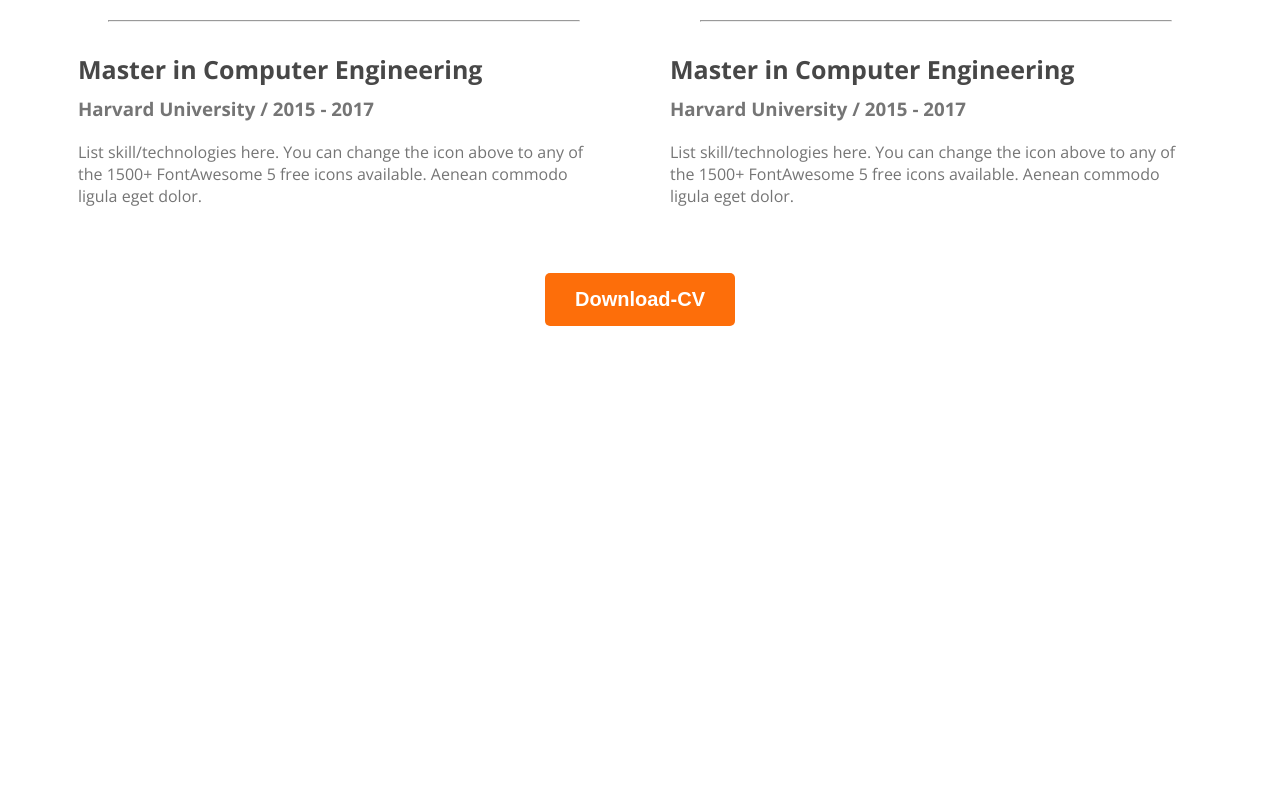
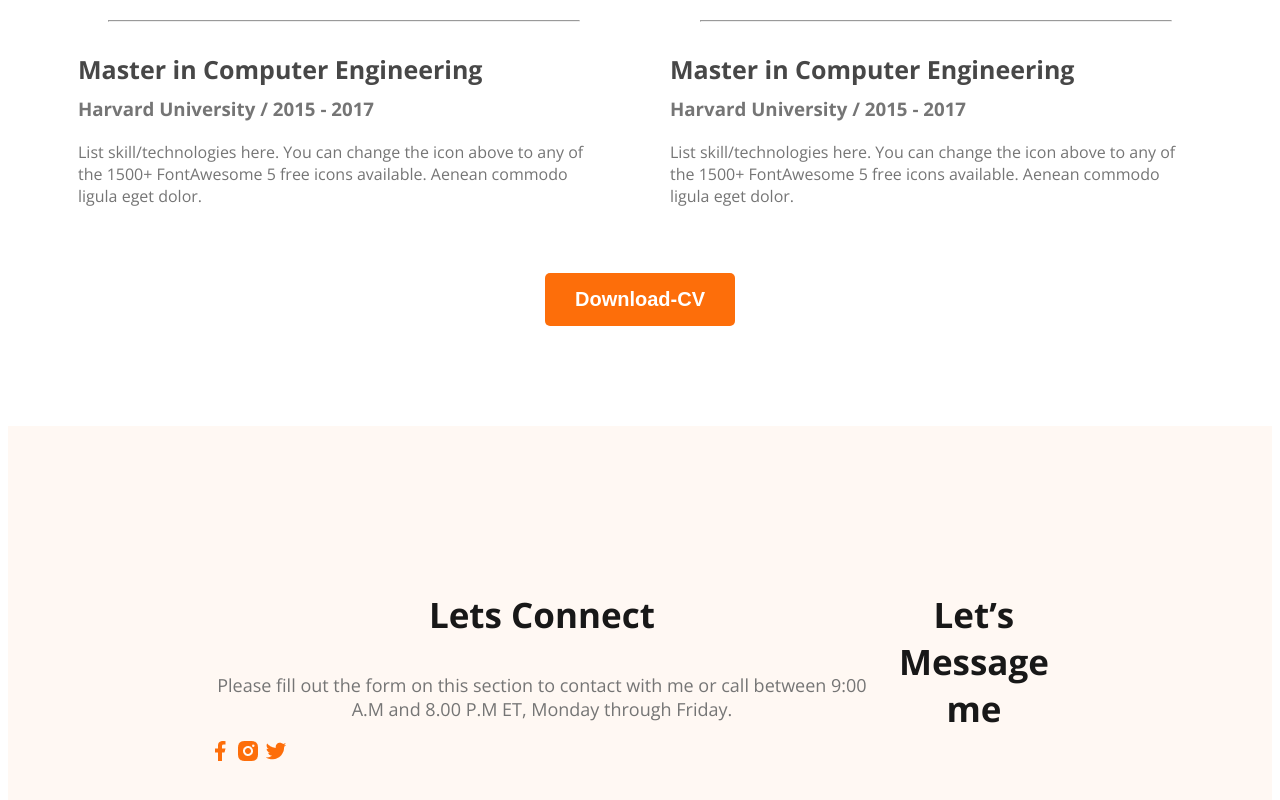
Before and after one commit to Faruk5s/omarfaruk, a plain HTML site: page index.html in a window 1280 px wide. Shown: the part 2814-3614 px from the top of the page. Before the commit the page ends 3148 px from the top, so only its background shows below. Drawn offline with nearby package versions, Linux system fonts and the light colour scheme.

Commit message:
added simple

```diff
--- a/index.html
+++ b/index.html
@@ -164,6 +164,26 @@
     </main>
 
     <footer>
+        <div class="footer-column">
+            <h3 class="section-title">Lets Connect</h3>
+            <p class="section-description">
+                Please fill out the form on this section to contact with me or call between 9:00 A.M and 8.00 P.M ET, Monday through Friday.
+
+            </p>
+            <div class="social-links">
+                <a href="www.facebook.com"> <img src="images/icons/facebook.png" alt=""></a>
+
+                <a href="">     <img src="images/icons/insta.png" alt=""></a>
+
+                <a href="">     <img src="images/icons/twitter.png" alt=""></a>
+
+            </div>
+
+        </div>
+        <div class="footer-column">
+            <h3 class="section-title">Let’s Message me</h3>
+
+        </div>
 
     </footer>
 
--- a/styles/styles.css
+++ b/styles/styles.css
@@ -166,3 +166,12 @@ main section{
     text-align: center;
     margin-top: 50px;
  }
+
+ /*footer*/
+ footer{
+    display: flex;
+    background: #fff8f3;
+    margin-top: 100px;
+    padding: 130PX 200px;
+
+ }
```
